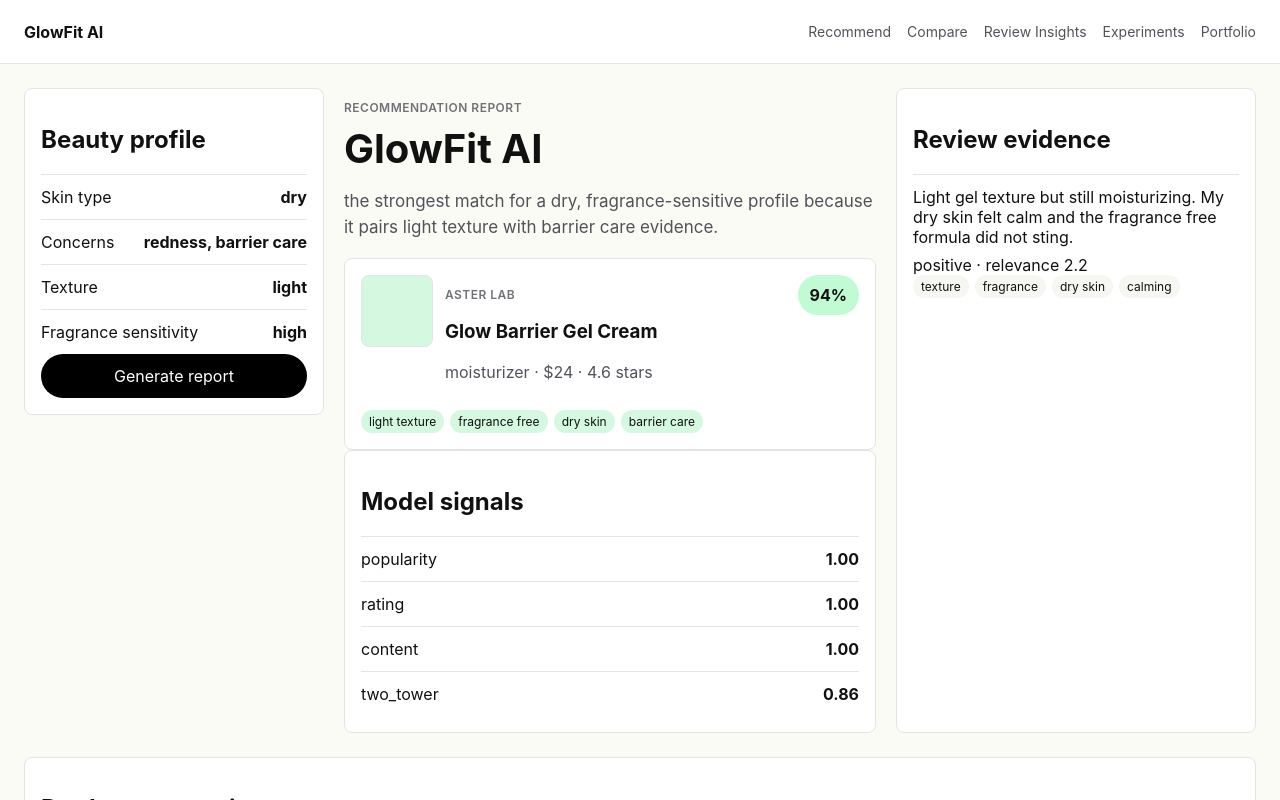
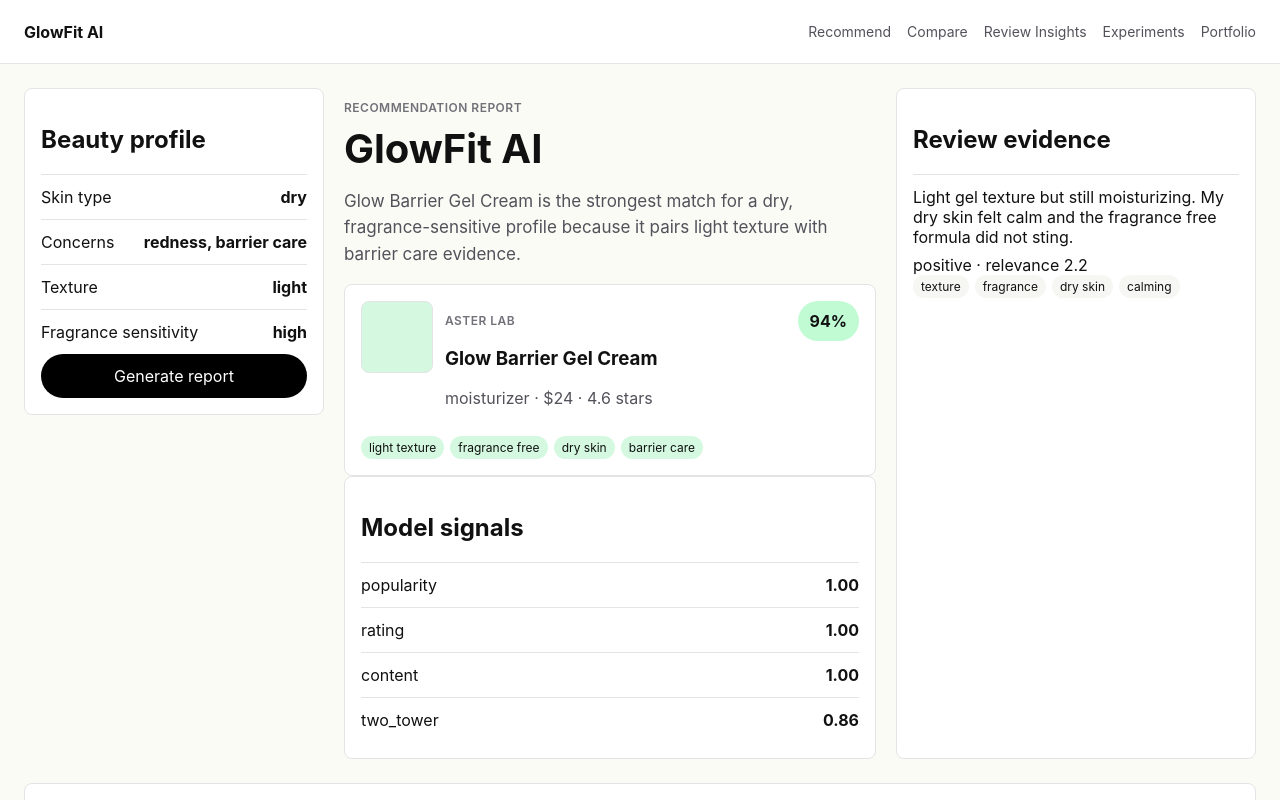
Before and after one commit to Samuel-0930/glowfit-ai, a Next.js app in the folder frontend/: page / in a window 1280 px wide. Shown: the top 800 px of the page. Built offline with nearby package versions, Linux system fonts and the light colour scheme; no server answers.

Commit message:
fix: render report summary unchanged

```diff
--- a/frontend/components/recommendation-report.tsx
+++ b/frontend/components/recommendation-report.tsx
@@ -4,14 +4,13 @@
 
 export function RecommendationReport({ report }: { report: ReportResponse }) {
   const top = report.recommendations[0];
-  const summary = report.summary.replace(`${top.product.name} is `, "");
 
   return (
     <section className="report-grid">
       <main className="report-main">
         <p className="eyebrow">Recommendation report</p>
         <h1>GlowFit AI</h1>
-        <p className="summary">{summary}</p>
+        <p className="summary">{report.summary}</p>
 
         <div className="recommendation-list">
           {report.recommendations.map((recommendation) => (
```
Also changed, not shown: 1 other file (tests, documents, lock files or other folders).
